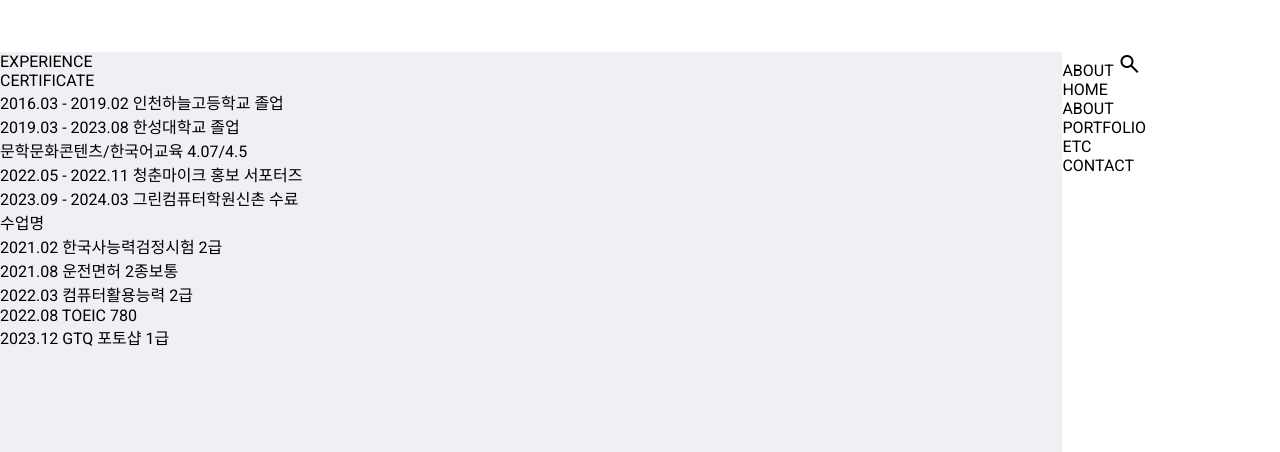
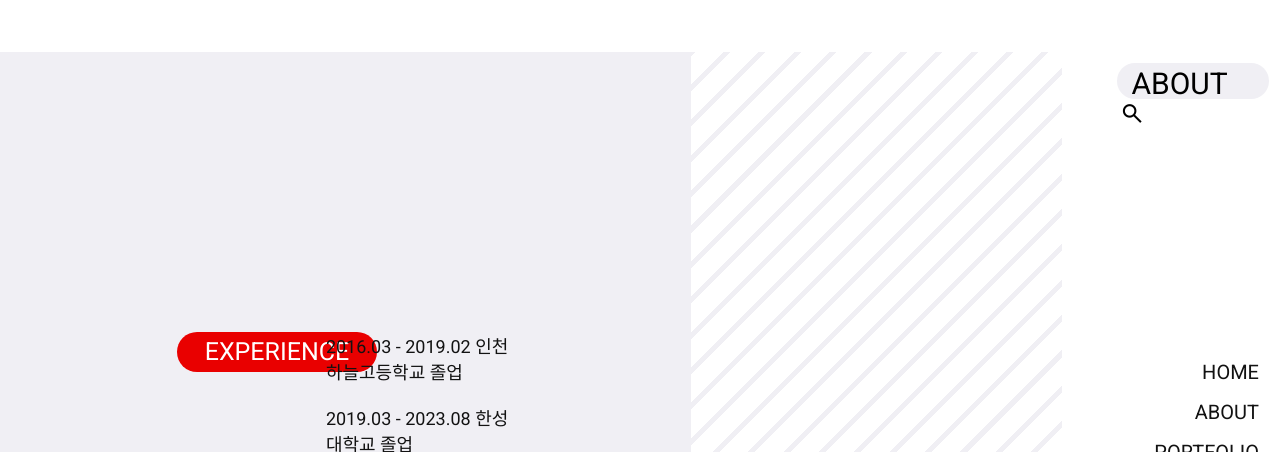
Before and after one commit to danaray00/ex, a plain HTML site: page index.html in a window 1280 px wide. Shown: the part 2348-2800 px from the top of the page. Drawn offline with nearby package versions, Linux system fonts and the light colour scheme.

Commit message:
Update screen_04.css

```diff
--- a/css/screen_04.css
+++ b/css/screen_04.css
@@ -2,25 +2,157 @@
     width: 100%; /*1920px*/
     /*1080px* 또는 100vw*/
     height: 100vh;
-    scroll-snap-align: end;
+    scroll-snap-align: start;
     display: grid;
     grid-template-areas:
-    "about_left scroll_area"
+    "about_left about_rignt scroll_area"
     ;
-    grid-template-columns: 83% 17%;
+    grid-template-columns: 54% 29% 17%;
 
 }
 
 .about_left{
     width: 100%;
+    height: 100vh;
+    background-color:var(--color-primary);
+    display: grid;
+    grid-template-areas:
+    "first second";
+    grid-template-columns: 40% 60%;
+    grid-template-rows: 100%;
+    padding: 180px 147px;
+
+}
+    .first{
+        grid-area: first;
+        width: 260px;
+        height: 100%;/*60px;*/
+        display: flex;
+        flex-flow: column nowrap;
+        align-items: center;
+    }
+        .first_box{
+            margin-top: 100px;
+            margin-bottom: 220px;
+            width: 200px;
+            height: 40px;
+            background-color: var(--color-accent);
+            border-radius: 50px;
+            text-align: center;
+            line-height: 40px;
+            }
+
+        .first_box_02{
+
+            width: 200px;
+            height: 40px;
+            background-color: var(--color-accent);
+            border-radius: 50px;
+            text-align: center;
+            line-height: 40px;
+            }
+
+    .second{
+        grid-area: second;
+        width: 100%;
+        height: 100%;
+        display: flex;
+        flex-flow: column nowrap;
+    }
+
+        .experience{
+            margin-top: 80px;
+        }
+
+
+.about_right{
+    width: 100%;
     height: 100%;
-    background-color:var(--color-primary);
-
+    background: repeating-linear-gradient(-45deg, #F0EFF4, #F0EFF4 5px, #fff 0,#fff 25px);
 }
 
 .scroll_area{
     width: 100%;
-    height: 100%;
+    height: 100vh;
     grid-area: scroll_area;
     background-color: #fff;
+    display: grid;
+    grid-template-areas:
+    "search_box"
+    "header_scroll"
+    "toggle"
+    ;
+    grid-template-columns: 100%;
+    grid-template-rows: /*72px 943px 65px*/ 5% 90% 5%;
 }
+
+    .search_box{
+        grid-area: search_box;
+    }
+
+        .rect_search{
+            width: 70%;
+            height: 90%;
+            background-color: var(--color-primary);
+            border-radius: 50px;
+            margin: 5%;
+            padding: 3px;
+            margin-left: 25%;
+        }
+
+            .scroll_text{
+                font-size: 30px;
+                margin-left: 8%;
+                margin-right: 23%;
+                text-align: center;
+            }
+
+            .material-symbols-outlined{
+                font-size: 25px;
+                margin-right: 8%;
+                text-align: center;
+            }
+    .header_scroll{
+        grid-area: header_scroll;
+        text-align: right;
+        display: flex;
+        flex-flow: column wrap;
+        justify-content: center;
+    }
+        .scroll_text_02{
+            font-size: 20px;
+            display: block;
+            padding: 8px 16px;
+            margin-right: 5px;
+            color: var(--color-text);
+            cursor:pointer;
+
+        }
+
+        .scroll_text_02:hover{
+            color: var(--color-primary-variant);
+            cursor:pointer;
+        }
+
+    .toggle{
+        grid-area: toggle;
+        background-color: darkgreen;
+    }
+
+.text_07_round{
+    font-size: 25px;
+    color: #fff;
+}
+
+.text_07{
+    font-size:18px;
+    color: var(--color-text);
+    margin: 20px;
+}
+
+.text_07_small{
+    font-size:13px;
+    line-height: 30px;
+    color: var(--color-text);
+    margin-left: 150px;
+}
```
